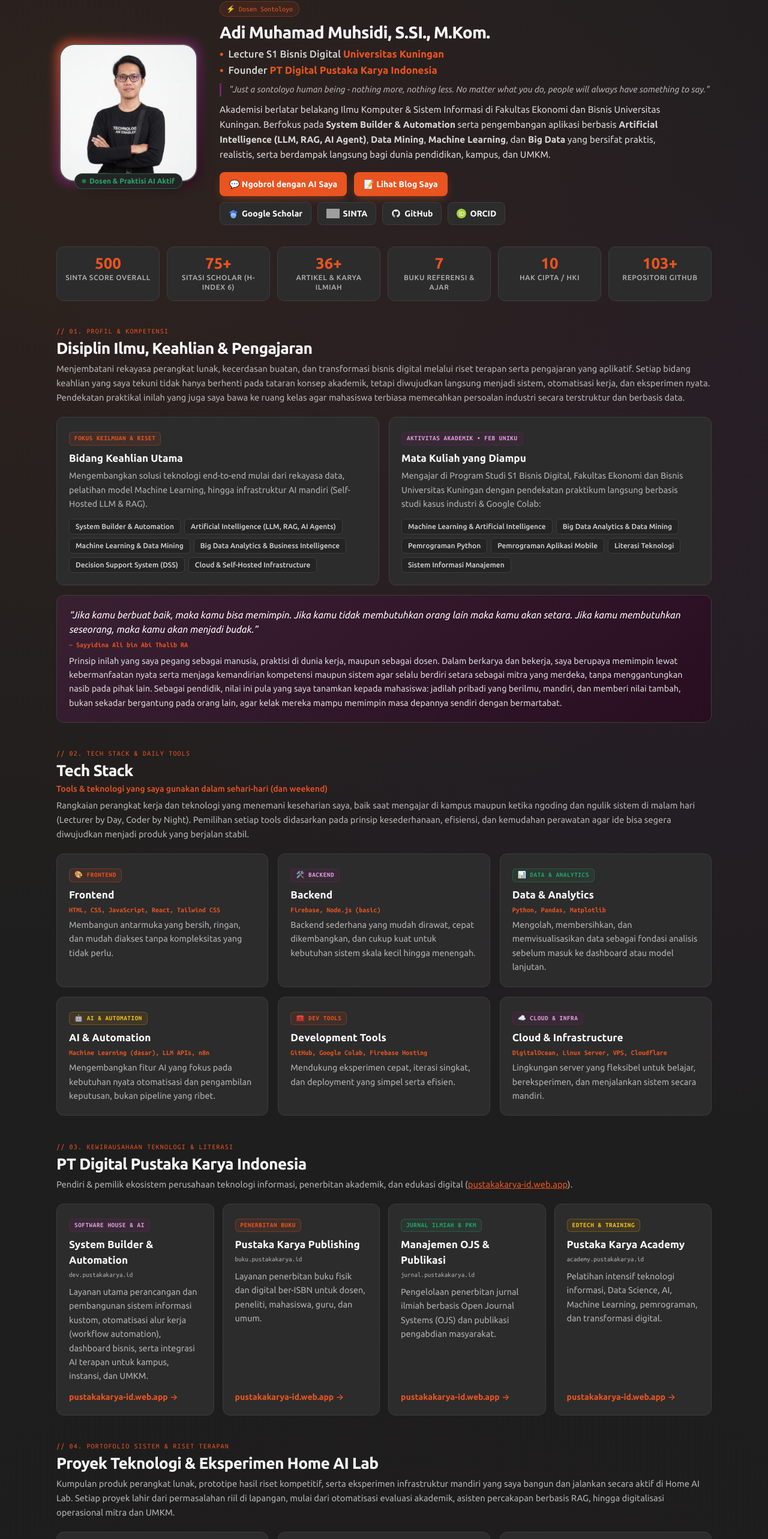
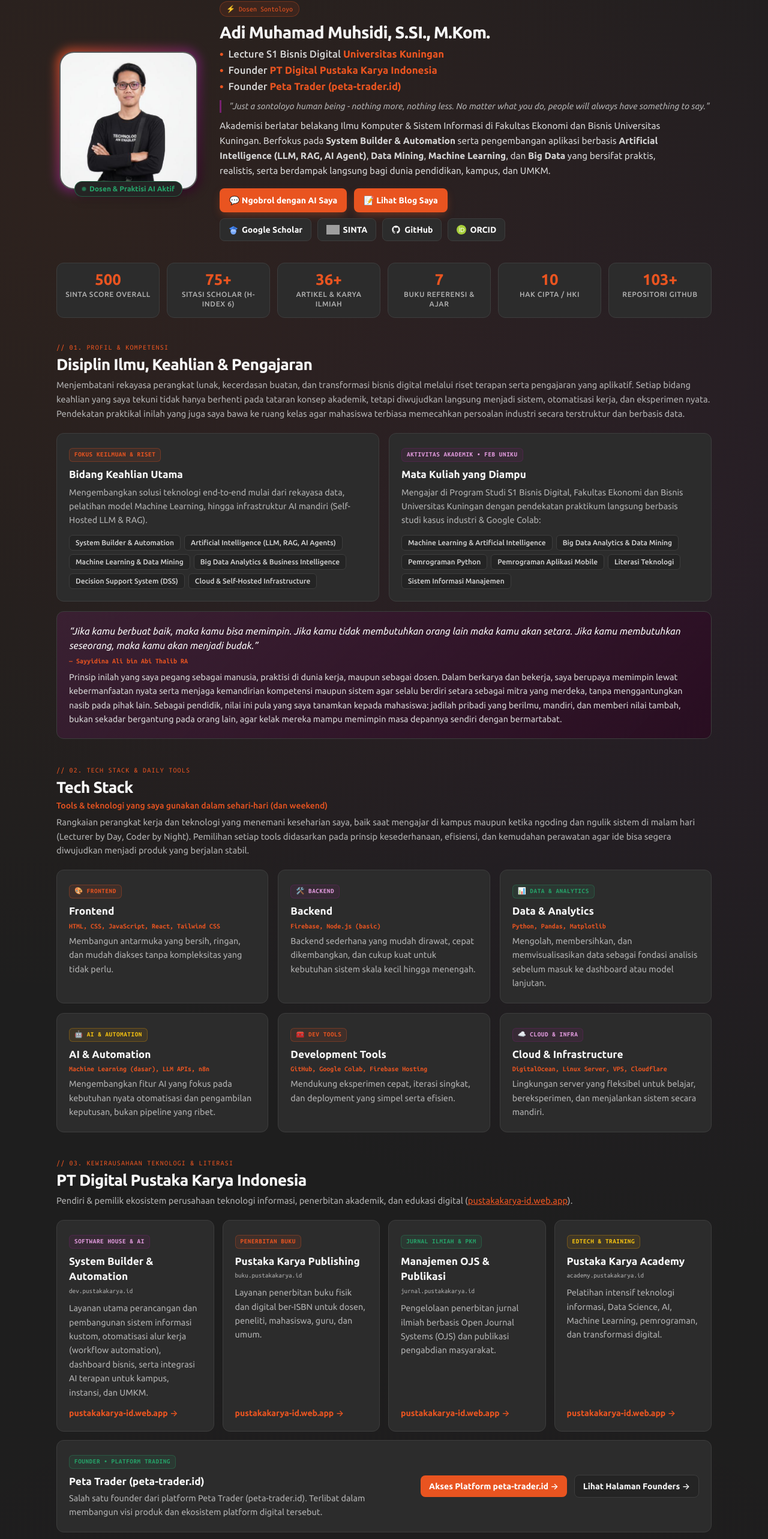
Before and after one commit to adimhsd/adi-muhamad.web.app, a React (Vite) app: page / in a window 1280 px wide. Shown: the part 96-2662 px from the top of the page at 60% size. Built offline with nearby package versions, Linux system fonts and the light colour scheme; grey boxes are pictures that could not be loaded.

Commit message:
Add Peta Trader founder role and platform links

```diff
--- a/index.html
+++ b/index.html
@@ -31,11 +31,14 @@
           "jobTitle": "Lecture S1 Bisnis Digital & Founder",
           "worksFor": [
             { "@type": "CollegeOrUniversity", "name": "Universitas Kuningan" },
-            { "@type": "Organization", "name": "PT Digital Pustaka Karya Indonesia", "url": "https://pustakakarya-id.web.app/" }
+            { "@type": "Organization", "name": "PT Digital Pustaka Karya Indonesia", "url": "https://pustakakarya-id.web.app/" },
+            { "@type": "Organization", "name": "Peta Trader", "url": "https://peta-trader.id/" }
           ],
           "url": "https://adi-muhamad.my.id/",
           "image": "https://adi-muhamad.my.id/avatar.jpg",
           "sameAs": [
+            "https://peta-trader.id/",
+            "https://peta-trader.id/founders",
             "https://blog.adi-muhamad.my.id/",
             "https://chat.adi-muhamad.my.id/",
             "https://exam.adi-muhamad.my.id/",
--- a/src/components/BusinessEcosystem.jsx
+++ b/src/components/BusinessEcosystem.jsx
@@ -11,6 +11,7 @@ export default function BusinessEcosystem() {
     mainDomainLabel,
     descriptionSuffix,
     units,
+    partnerVenture,
   } = businessSection;
 
   return (
@@ -63,6 +64,38 @@ export default function BusinessEcosystem() {
           </div>
         ))}
       </div>
+
+      {partnerVenture && (
+        <div className="mt-3.5 bg-[var(--bg-card)] border border-[var(--border-subtle)] hover:border-[var(--border-highlight)] rounded-xl p-4 md:p-5 shadow-[var(--shadow-card)] transition-colors flex flex-col md:flex-row md:items-center justify-between gap-3">
+          <div>
+            <Badge variant={partnerVenture.badgeVariant}>{partnerVenture.badge}</Badge>
+            <h3 className="text-[length:var(--fs-card-title)] font-bold text-[var(--text-primary)] mb-1">
+              {partnerVenture.title}
+            </h3>
+            <p className="text-[length:var(--fs-body)] text-[var(--text-muted)] leading-relaxed">
+              {partnerVenture.description}
+            </p>
+          </div>
+          <div className="flex flex-wrap items-center gap-3 shrink-0">
+            <a
+              href={partnerVenture.platformUrl}
+              target="_blank"
+              rel="noopener noreferrer"
+              className="inline-flex items-center gap-1.5 px-3.5 py-2 rounded-lg text-xs md:text-sm font-semibold bg-[var(--color-primary)] hover:bg-[var(--color-primary-hover)] text-white transition-colors"
+            >
+              {partnerVenture.platformLabel} &rarr;
+            </a>
+            <a
+              href={partnerVenture.foundersUrl}
+              target="_blank"
+              rel="noopener noreferrer"
+              className="inline-flex items-center gap-1.5 px-3.5 py-2 rounded-lg text-xs md:text-sm font-semibold border border-[var(--border-subtle)] bg-[var(--bg-tag)] text-[var(--text-primary)] hover:border-[var(--border-highlight)] transition-colors"
+            >
+              {partnerVenture.foundersLabel} &rarr;
+            </a>
+          </div>
+        </div>
+      )}
     </section>
   );
 }
--- a/src/components/Hero.jsx
+++ b/src/components/Hero.jsx
@@ -82,7 +82,18 @@ export default function Hero() {
               >
                 <div>
                   {role.prefix}{' '}
-                  <span className="text-[var(--accent-cyan)] font-semibold">{role.highlight}</span>
+                  {role.href ? (
+                    <a
+                      href={role.href}
+                      target="_blank"
+                      rel="noopener noreferrer"
+                      className="text-[var(--accent-cyan)] font-semibold hover:underline"
+                    >
+                      {role.highlight}
+                    </a>
+                  ) : (
+                    <span className="text-[var(--accent-cyan)] font-semibold">{role.highlight}</span>
+                  )}
                 </div>
               </li>
             ))}
--- a/src/data/business.js
+++ b/src/data/business.js
@@ -48,4 +48,15 @@ export const businessSection = {
       href: 'https://pustakakarya-id.web.app/',
     },
   ],
+  partnerVenture: {
+    badge: 'FOUNDER • PLATFORM TRADING',
+    badgeVariant: 'emerald',
+    title: 'Peta Trader (peta-trader.id)',
+    description:
+      'Salah satu founder dari platform Peta Trader (peta-trader.id). Terlibat dalam membangun visi produk dan ekosistem platform digital tersebut.',
+    platformUrl: 'https://peta-trader.id/',
+    platformLabel: 'Akses Platform peta-trader.id',
+    foundersUrl: 'https://peta-trader.id/founders',
+    foundersLabel: 'Lihat Halaman Founders',
+  },
 };
--- a/src/data/profile.js
+++ b/src/data/profile.js
@@ -16,7 +16,8 @@ export const profileData = {
   avatarFallback: 'https://avatars.githubusercontent.com/u/59553339?v=4',
   roles: [
     { prefix: 'Lecture S1 Bisnis Digital', highlight: 'Universitas Kuningan' },
-    { prefix: 'Founder', highlight: 'PT Digital Pustaka Karya Indonesia' },
+    { prefix: 'Founder', highlight: 'PT Digital Pustaka Karya Indonesia', href: 'https://pustakakarya-id.web.app/' },
+    { prefix: 'Founder', highlight: 'Peta Trader (peta-trader.id)', href: 'https://peta-trader.id/founders' },
   ],
   heroQuote:
     '"Just a sontoloyo human being - nothing more, nothing less. No matter what you do, people will always have something to say."',
@@ -118,6 +119,8 @@ export const contactData = {
     { label: 'Exam AI', href: 'https://exam.adi-muhamad.my.id/' },
     { label: 'CDL Adaptive AI', href: 'https://cdl.adi-muhamad.my.id/' },
     { label: 'Pustaka Karya', href: 'https://pustakakarya-id.web.app/' },
+    { label: 'Peta Trader', href: 'https://peta-trader.id/' },
+    { label: 'Founders Peta Trader', href: 'https://peta-trader.id/founders' },
     { label: 'GitHub', href: 'https://github.com/adimhsd' },
     { label: 'Google Scholar', href: 'https://scholar.google.com/citations?user=xc8MNfoAAAAJ&hl=id' },
     { label: 'SINTA', href: 'https://sinta.kemdiktisaintek.go.id/authors/profile/6768934' },
```
